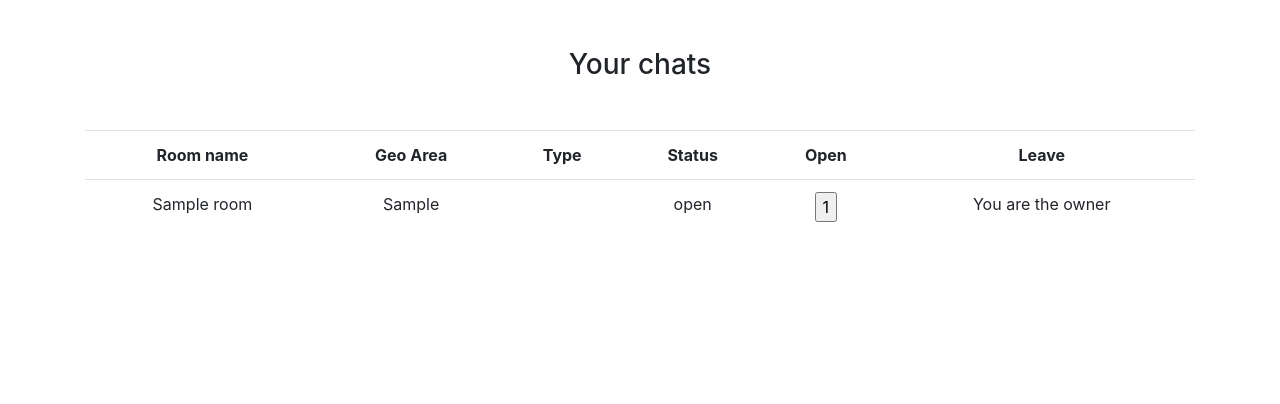
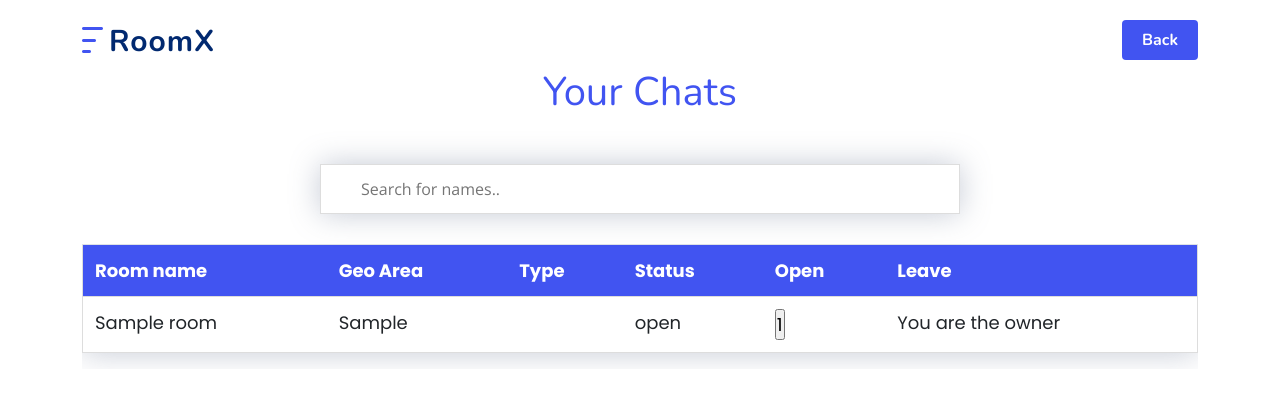
Before and after one commit to waleedev01/RoomX, a PHP site: page /chat/openChat.php in a window 1280 px wide. Shown: the top 404 px of the page. Run offline with PHP 8.4, Linux system fonts and the light colour scheme; the visitor is signed in with stand-in values (Sample User, id 1); tables that the repository leaves empty or names only in its code hold one stand-in row (values such as "Sample post"); data that the repository does not hold is empty.

Commit message:
cssChanges

```diff
--- a/chat/openChat.php
+++ b/chat/openChat.php
@@ -11,13 +11,13 @@
 <script src="https://cdn.jsdelivr.net/npm/jquery@3.6.0/dist/jquery.slim.min.js"></script>
 <script src="https://cdn.jsdelivr.net/npm/popper.js@1.16.1/dist/umd/popper.min.js"></script>
 <script src="https://cdn.jsdelivr.net/npm/bootstrap@4.6.1/dist/js/bootstrap.bundle.min.js"></script>
+<link rel="stylesheet" href="../room/tables.css">
+<?php include '../headerBack.php';?>
 <head>
-<style>
-        body{text-align: center; }
-</style>
-<body>
 
-
+<body style="text-align: center;">
+<h1 class='my-5' style="padding-top: 20px;">Your Chats</h1>
+<input type="text" id="myInput" onkeyup="myFunction()" placeholder="Search for names..">
 <?php
             $query = "SELECT room_id FROM RoomMembers WHERE user_id= '$row[0]'";
             $result = mysqli_query($conn, $query);
@@ -36,12 +36,11 @@
         }
             // store the results in $row variable
         //table to show completed jobs
-        echo "<h3 class='my-5'>Your chats</h1>";
         echo "<div class='container'>";
         echo "<div class='row-fluid'>";
             echo "<div class='col-xs-12'>";
             echo "<div class='table-responsive'>";
-                echo "<table class='table table-hover table-inverse'>";
+                echo "<table class='table table-hover table-inverse' id='myTable'>";
 
                 echo "<tr>";
                 echo "<th>Room name</th>";
--- /dev/null
+++ b/headerBack.php
@@ -0,0 +1,57 @@
+<?php
+?>
+
+<head>
+
+    <!-- Favicons -->
+    <link href="../homepage/assets/img/favicon.png" rel="icon">
+    <link href="../homepage/assets/img/apple-touch-icon.png" rel="apple-touch-icon">
+
+    <!-- Google Fonts -->
+    <link href="https://fonts.googleapis.com/css?family=Open+Sans:300,300i,400,400i,600,600i,700,700i|Nunito:300,300i,400,400i,600,600i,700,700i|Poppins:300,300i,400,400i,500,500i,600,600i,700,700i" rel="stylesheet">
+
+    <!-- Vendor CSS Files -->
+    <link href="../homepage/assets/vendor/aos/aos.css" rel="stylesheet">
+    <link href="../homepage/assets/vendor/bootstrap/css/bootstrap.min.css" rel="stylesheet">
+    <link href="../homepage/assets/vendor/bootstrap-icons/bootstrap-icons.css" rel="stylesheet">
+    <link href="../homepage/assets/vendor/glightbox/css/glightbox.min.css" rel="stylesheet">
+    <link href="../homepage/assets/vendor/remixicon/remixicon.css" rel="stylesheet">
+    <link href="../homepage/assets/vendor/swiper/swiper-bundle.min.css" rel="stylesheet">
+
+    <!-- Template Main CSS File -->
+    <link href="../homepage/assets/css/style.css" rel="stylesheet">
+    <link href="../features.css" rel="stylesheet">
+
+    <!-- =======================================================
+    * Template Name: FlexStart - v1.12.0
+    * Template URL: https://bootstrapmade.com/flexstart-bootstrap-startup-template/
+    * Author: BootstrapMade.com
+    * License: https://bootstrapmade.com/license/
+    ======================================================== -->
+</head>
+
+<body>
+
+<!-- ======= Header ======= -->
+<header id="header" class="header fixed-top">
+    <div class="container-fluid container-xl d-flex align-items-center justify-content-between">
+
+        <a href="../login/loggedInHomepage.php" class="logo d-flex align-items-center">
+            <img src="assets/img/logo.png" alt="">
+            <span>RoomX</span>
+        </a>
+
+        <nav id="navbar" class="navbar">
+            <ul>
+                <li><a class="getstarted scrollto" href="../login/loggedInHomepage.php">Back</a></li>
+            </ul>
+            <i class="bi bi-list mobile-nav-toggle"></i>
+        </nav><!-- .navbar -->
+
+    </div>
+</header><!-- End Header -->
+
+</div>  </header><!-- End Header -->
+</head>
+
+</body>
--- a/room/createRoom.php
+++ b/room/createRoom.php
@@ -9,10 +9,12 @@
   <meta name="viewport" content="width=device-width, initial-scale=1">
   <link rel="stylesheet" href="../form.css">
   <title> Create a Public Room </title>
+  <?php include '../headerBack.php';?>
 </head>
 <body>
 <center>
-  <h1 class="hTitle">
+  <h1 class="hTitle" style="
+    padding-top: 80px;">
     Create a Public Room
   </h1>
 </center>
--- a/room/joinPrivateRoom.php
+++ b/room/joinPrivateRoom.php
@@ -8,10 +8,12 @@
   <meta name="viewport" content="width=device-width, initial-scale=1">
   <link rel="stylesheet" href="../form.css">
   <title> Create a Private Room </title>
+  <?php include '../headerBack.php';?>
 </head>
 <body>
 <center>
-  <h1 class="hTitle">
+  <h1 class="hTitle" style="
+    padding-top: 80px;">
     Create a Private Room
   </h1>
 </center>
--- a/room/joinPublicRoom.php
+++ b/room/joinPublicRoom.php
@@ -11,10 +11,11 @@
 <script src="https://cdn.jsdelivr.net/npm/bootstrap@4.6.1/dist/js/bootstrap.bundle.min.js"></script>
 <script src="tableSearch.js"></script>
 <link rel="stylesheet" href="tables.css">
+<?php include '../headerBack.php';?>
 <head>
 
-<body>
-<h1 class='my-5'>Join Public Rooms</h1>
+<body style="text-align: center;">
+<h1 class='my-5' style="padding-top: 20px;">Join Public Rooms</h1>
 <input type="text" id="myInput" onkeyup="myFunction()" placeholder="Search for names..">
 
 <?php
--- a/room/manageRoom.php
+++ b/room/manageRoom.php
@@ -11,10 +11,11 @@
 <script src="https://cdn.jsdelivr.net/npm/bootstrap@4.6.1/dist/js/bootstrap.bundle.min.js"></script>
 <script src="tableSearch.js"></script>
 <link rel="stylesheet" href="tables.css">
+<?php include '../headerBack.php';?>
 <head>
 
-<body>
-<h1 class='my-5'>Rooms created by you</h1>
+<body style="text-align: center;">
+<h1 class='my-5' style="padding-top: 20px;">Rooms created by you</h1>
 <input type="text" id="myInput" onkeyup="myFunction()" placeholder="Search for names..">
 
 <?php
```
Also changed, not shown: room/createPrivateRoom.php (+3 -7 lines).
